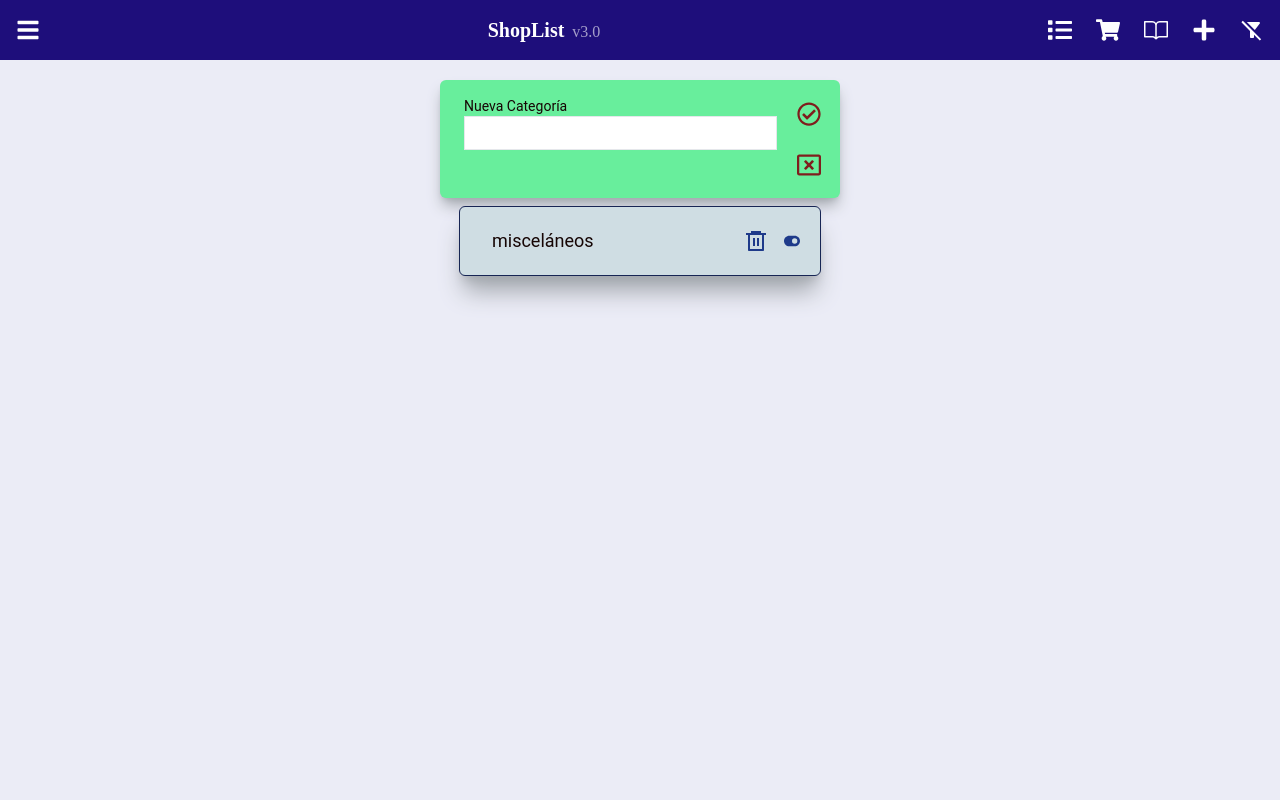
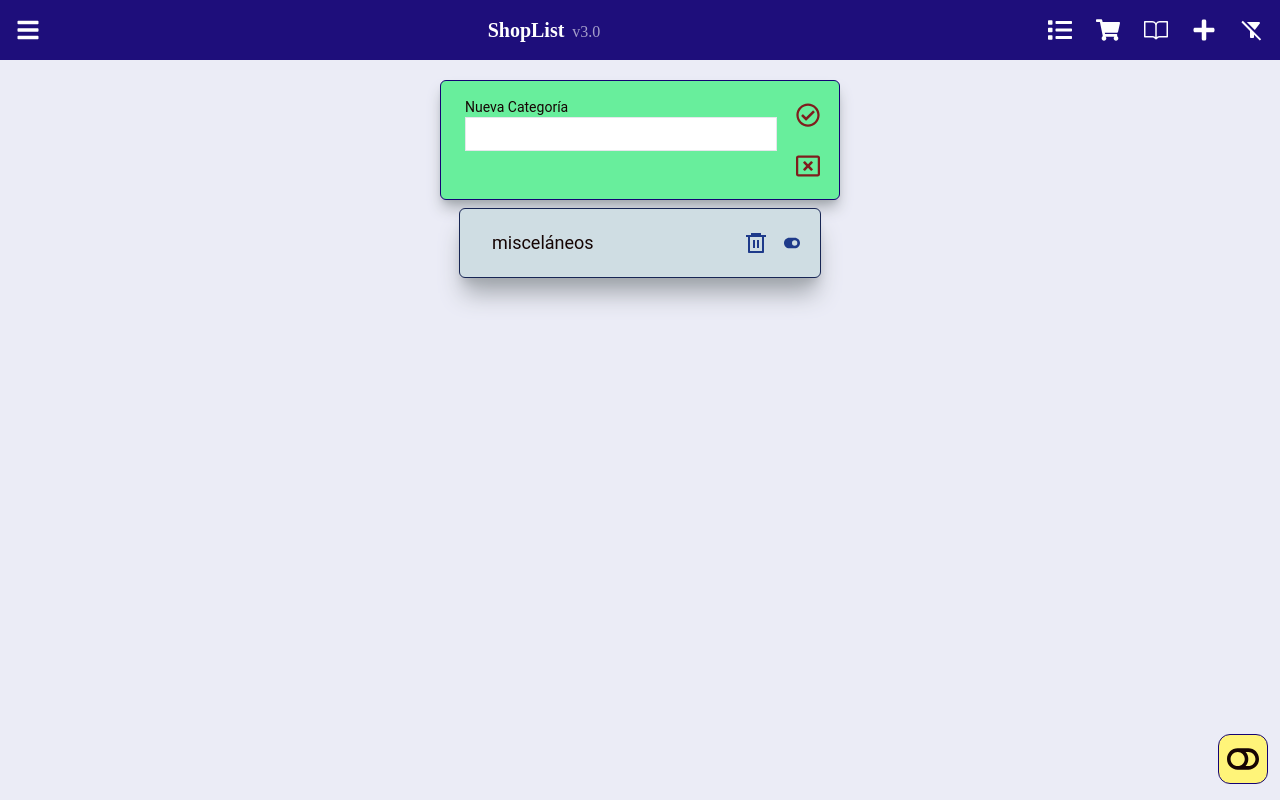
Before and after one commit to elcharlybeto/shoplist2, a Next.js app: page /categories in a window 1280 px wide. Built offline with nearby package versions, Linux system fonts and the light colour scheme.

Commit message:
add deactive all categories button

```diff
--- a/app/categories/page.tsx
+++ b/app/categories/page.tsx
@@ -1,10 +1,20 @@
 "use client";
 import { useState } from "react";
+import {
+  FaRegCheckCircle,
+  FaRegWindowClose,
+  FaToggleOff,
+} from "react-icons/fa";
 import { Category } from "../lib/definitions";
 import { useMyContext } from "../lib/myContext";
+import {
+  countInactiveCategories,
+  formatString,
+  inactivateAllCategories,
+  isCategoryNameInArray,
+  Toast,
+} from "../lib/utils";
 import CategoryCard from "../ui/category-card";
-import { formatString, isCategoryNameInArray, Toast } from "../lib/utils";
-import { FaRegCheckCircle, FaRegWindowClose } from "react-icons/fa";
 
 const Page = () => {
   const { categories, setCategories } = useMyContext();
@@ -20,13 +30,15 @@ const Page = () => {
 
   const handleAddCategory = () => {
     if (formatString(name).length > 0) {
-      if (!isCategoryNameInArray(categories,formatString(name))) {
+      if (!isCategoryNameInArray(categories, formatString(name))) {
         const newCategory: Category = {
           id: Date.now(),
           name: formatString(name),
           active: true,
         };
-        const newCategories = [newCategory, ...categories].sort((a, b) => a.name.localeCompare(b.name));
+        const newCategories = [newCategory, ...categories].sort((a, b) =>
+          a.name.localeCompare(b.name)
+        );
         setCategories(newCategories);
         Toast.fire({
           icon: "success",
@@ -35,10 +47,7 @@ const Page = () => {
         setName("");
         setNameError(false);
 
-        localStorage.setItem(
-          "categories",
-          JSON.stringify(newCategories)
-        );
+        localStorage.setItem("categories", JSON.stringify(newCategories));
       } else setNameError(true);
     } else setNameError(true);
   };
@@ -48,12 +57,26 @@ const Page = () => {
     setNameError(false);
   };
 
+  const inactiveAll = () => {
+    const newCategories = inactivateAllCategories(categories);
+    setCategories(newCategories);
+    localStorage.setItem("categories", JSON.stringify(newCategories));
+  };
+
   return (
     <div className="pt-16 pb-4 w-full min-h-screen flex flex-col items-center">
-      <div className="flex w-[400px] shadow-lg mt-4 items-center justify-around py-2 px-4 bg-tertiary rounded-md shadow-shadow-list">
-
+      <button
+        className="fixed right-3 bottom-4 p-2 bg-secondary border border-primary rounded-xl disabled:hidden "
+        onClick={inactiveAll}
+        disabled={countInactiveCategories(categories) === categories.length}
+      >
+        <FaToggleOff size={32} />
+      </button>
+      <div className="flex w-[400px] shadow-lg mt-4 items-center justify-around py-2 px-4 bg-tertiary rounded-md shadow-shadow-list border border-primary">
         <div className="flex flex-col w-11/12 p-2">
-         <label htmlFor="name" className="text-sm">Nueva Categoría</label>
+          <label htmlFor="name" className="text-sm">
+            Nueva Categoría
+          </label>
           <input
             type="text"
             value={name}
@@ -63,7 +86,11 @@ const Page = () => {
             required
           />
           {nameError ? (
-            showErrorMsg(formatString(name).length === 0 ?"¡Se debe ingresar una descripción!":"¡Categoría existente!")
+            showErrorMsg(
+              formatString(name).length === 0
+                ? "¡Se debe ingresar una descripción!"
+                : "¡Categoría existente!"
+            )
           ) : (
             <div className="min-h-6"></div>
           )}
@@ -71,20 +98,25 @@ const Page = () => {
 
         <div className="flex flex-col w-1/12 h-full items-center justify-around">
           <span
-          className="text-icon-form hover:text-hover-icon-form cursor-pointer transition-colors" onClick={handleAddCategory}><FaRegCheckCircle size={24} /></span>
+            className="text-icon-form hover:text-hover-icon-form cursor-pointer transition-colors"
+            onClick={handleAddCategory}
+          >
+            <FaRegCheckCircle size={24} />
+          </span>
           <span
-          className="text-icon-form hover:text-hover-icon-form cursor-pointer transition-colors" onClick={handleCancel}><FaRegWindowClose size={24} /></span>
+            className="text-icon-form hover:text-hover-icon-form cursor-pointer transition-colors"
+            onClick={handleCancel}
+          >
+            <FaRegWindowClose size={24} />
+          </span>
         </div>
-
       </div>
 
       <div>
         <ul className="flex flex-col gap-2 p-2 categories-center">
           {categories.map((category) => (
             <li key={category.id}>
-              <CategoryCard
-                category={category}
-              />
+              <CategoryCard category={category} />
             </li>
           ))}
         </ul>
--- a/app/lib/utils.ts
+++ b/app/lib/utils.ts
@@ -71,5 +71,8 @@ export const activateAllCategories = (categories: Category[]): Category[] => {
 
 export const countInactiveCategories = (categories: Category[]): number => {
  return categories.filter(category => category.active === false).length
+};
 
+export const inactivateAllCategories = (categories: Category[]): Category[] => {
+  return categories.map((category) => ({ ...category, active: false }));
 };
--- a/app/ui/global.css
+++ b/app/ui/global.css
@@ -45,14 +45,14 @@ body {
     --text: #fbeae9;
     --background: #171831;
     --primary: #140374;
-    --secondary: #5baa67;
+    --secondary: #217b2f;
     --tertiary: #e90d0d;
-    --accent: #82688f;
+    --accent: #8957a2;
     --border-list: #94a3b8;
-    --bg-list: #4c505a;
+    --bg-list: #696f7e;
     --shadow-list: #965eb2;
-    --icon-list:#1f2937;
-    --hover-icon-list: #b12323;
+    --icon-list: #5a2407;
+    --hover-icon-list: #d0dbeb ;
     --error-msg: #a2fdc3;
     --icon-form:  rgb(30 58 138 /1);
     --hover-icon-form: #9ca3af;
```
Lines whose indentation alone changed are shown as unchanged.
